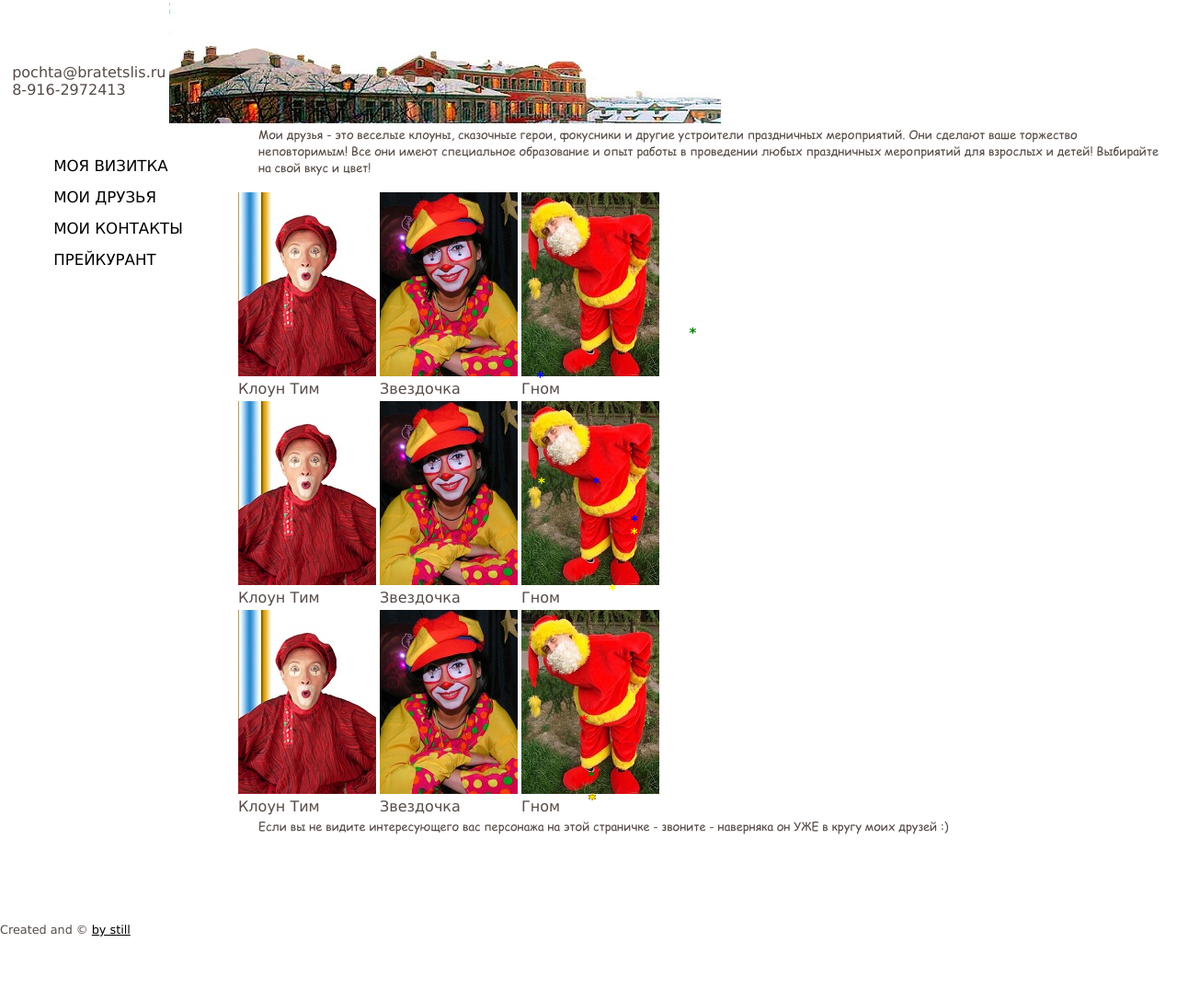
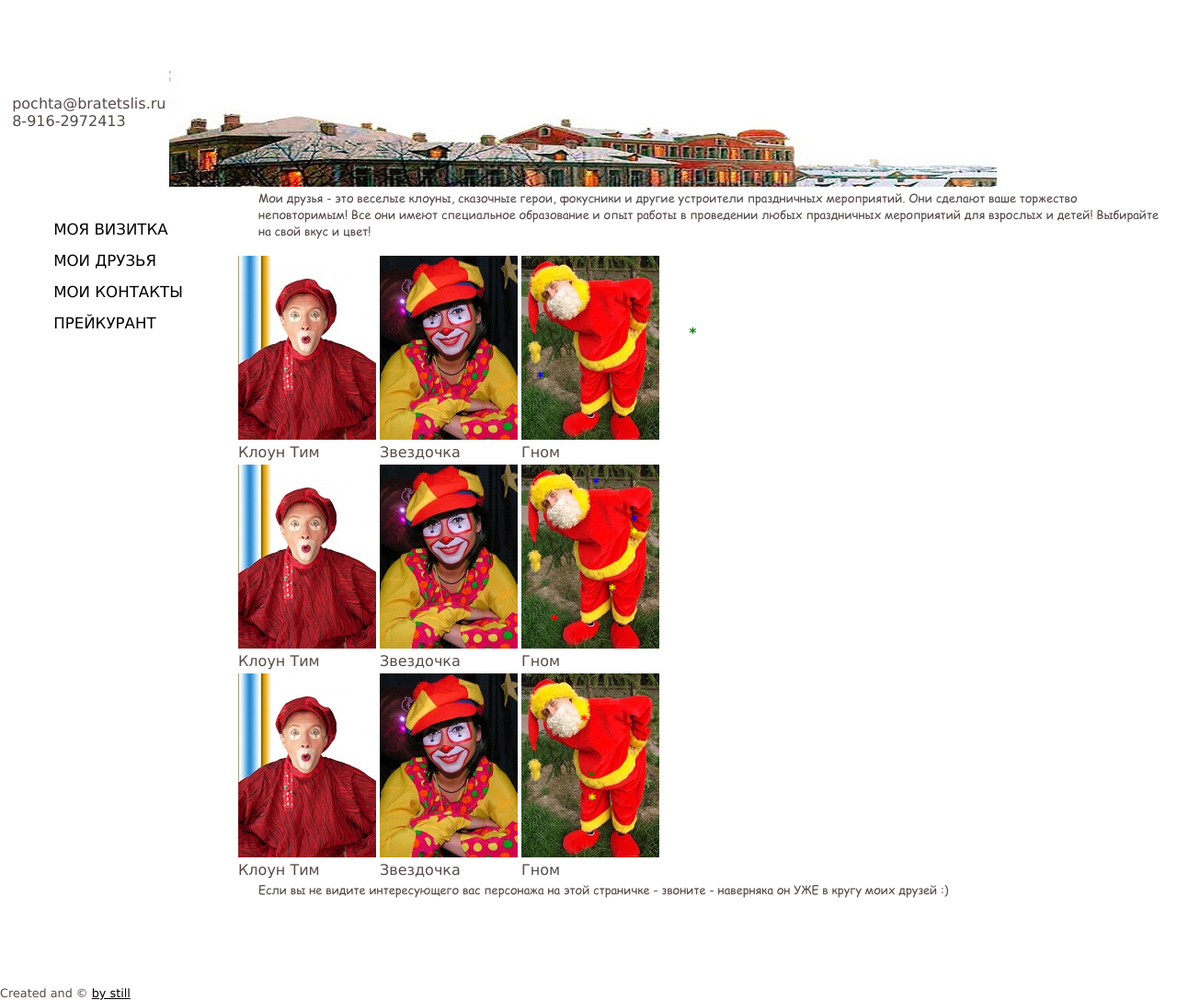
Before and after one commit to bratetslis/Site, a Jekyll site: the page built from index.md, in a window 1280 px wide. Shown: the whole page at 92% size. Built offline with Jekyll 4.4.1, drawn with Linux system fonts in a browser that asks for light colours; before the commit the page ends 1018 px from its top, so only the background shows below that.

Commit message:
Update _layouts/type3.html

```diff
--- a/_layouts/type3.html
+++ b/_layouts/type3.html
@@ -35,7 +35,7 @@
 
 <body>
 <table>
-<tr><td><br><br>&nbsp&nbsppochta@bratetslis.ru<br>&nbsp&nbsp8-916-2972413</td><td> <img src="../img/ForLogo2.jpg"></td></tr>
+<tr><td><br><br>&nbsp&nbsppochta@bratetslis.ru<br>&nbsp&nbsp8-916-2972413</td><td> <img src="../img/ForLogo4.jpg"></td></tr>
 </table>
 
 <script type="text/javascript" src="../js/firework.js"></script>
```
